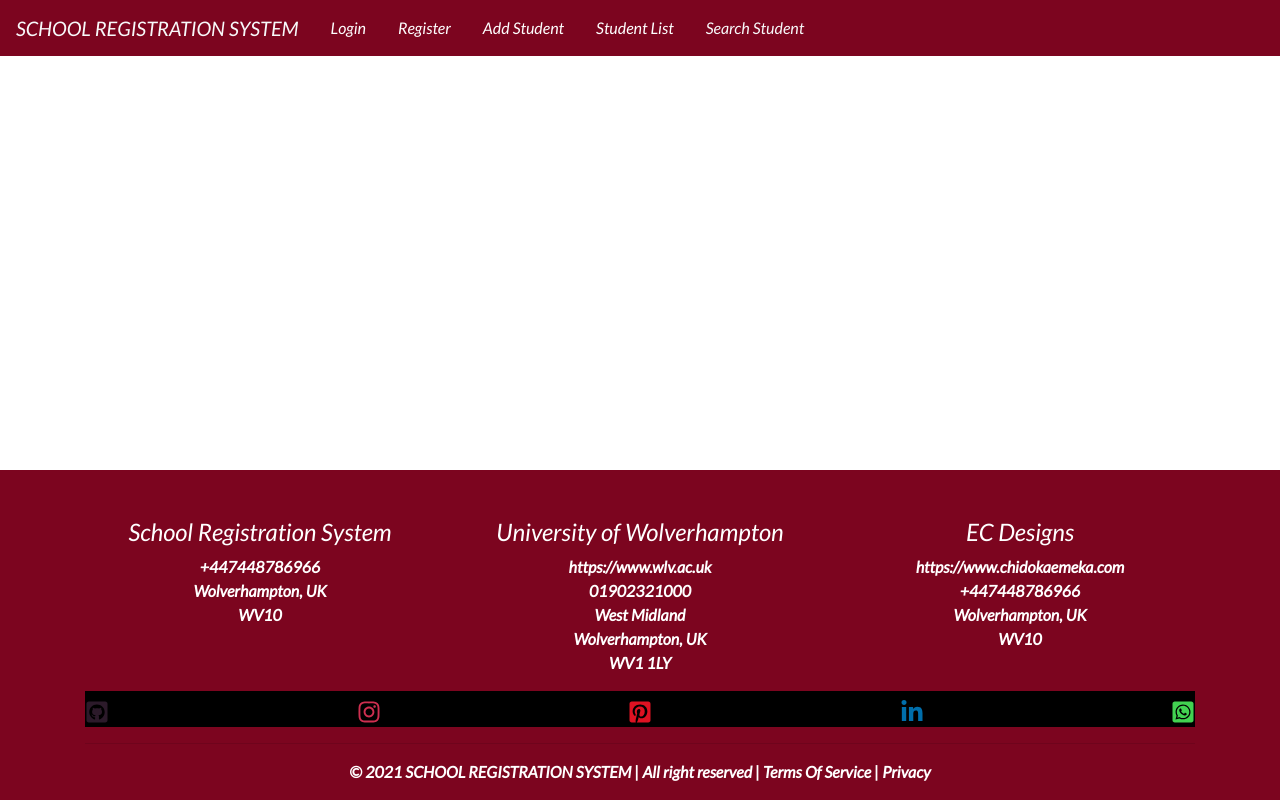
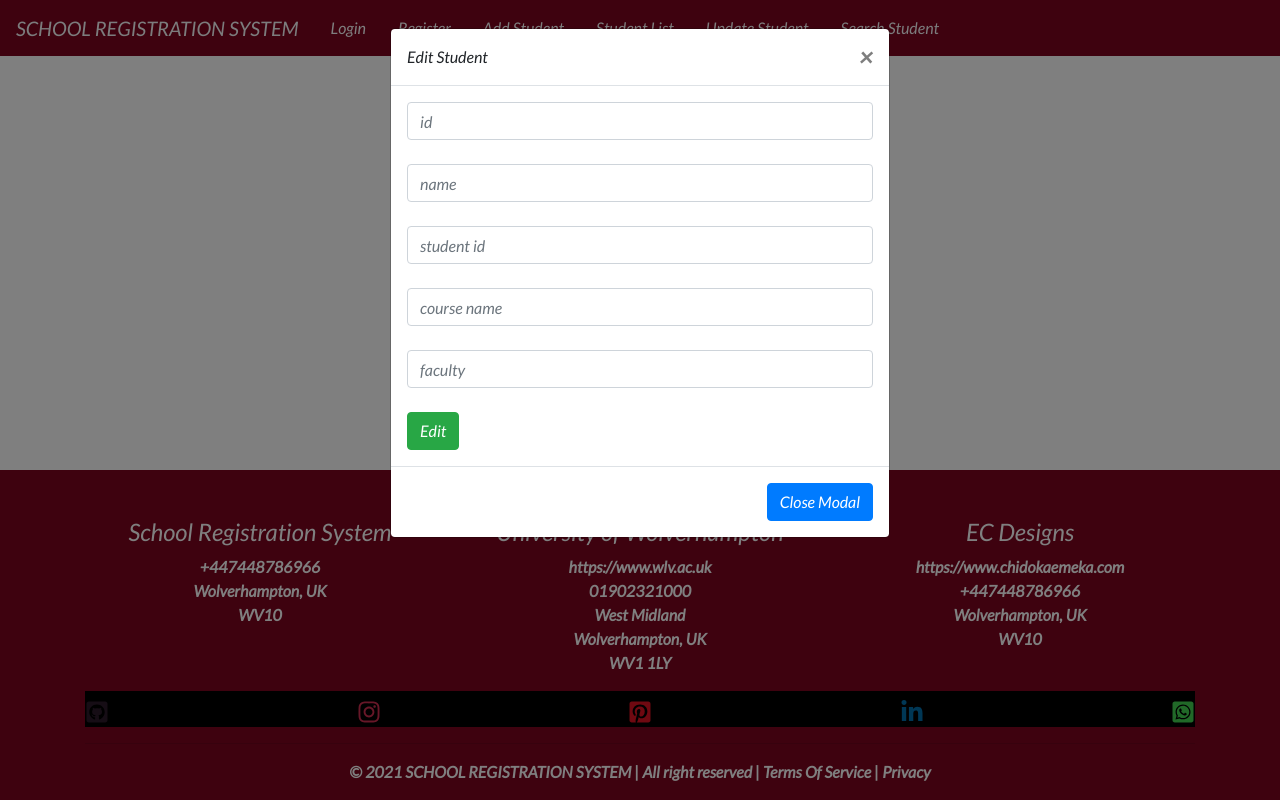
Before and after one commit to Emzzy123/React-_school_registration_system, a React (Create React App) app: page /editstudent in a window 1280 px wide. Built offline with nearby package versions, Linux system fonts and the light colour scheme; no server answers.

Commit message:
fixing massive errors

```diff
--- a/src/App.js
+++ b/src/App.js
@@ -8,26 +8,76 @@ import Footer from "./Components/Footer";
 import AddStudent from "./Components/AddStudent";
 import StudentList from "./Components/StudentList";
 
+import Axios from "axios";
+import qs from "qs";
+import EditModal from "./Components/EditModal";
+
 class App extends Component {
+  state = {
+    usersData: [],
+  };
+
+  componentDidMount() {
+    this.showData();
+  }
+
+  showData() {
+    Axios.get(
+      "https://mi-linux.wlv.ac.uk/~2024684/ci3_restapi/index.php/user/students"
+    ).then((resp) => this.setState({ usersData: resp.data }));
+  }
+
+  updateTableAfterUpdate = (e) => {
+    this.showData();
+  };
+
+  clicklogout = (e) => {
+    localStorage.clear();
+    this.setState({
+      logged_in: !this.state.logged_in,
+      token_isValid: !this.state.token_isValid,
+    });
+  };
+
+  deleteData = (id) => {
+    const that = this;
+    const params = {
+      id: id,
+    };
+
+    Axios.post(
+      "https://mi-linux.wlv.ac.uk/~2024684/ci3_restapi/index.php/user/delete",
+      qs.stringify(params)
+    )
+      .then((resp) => {
+        that.showData();
+      })
+      .catch((error) => console.log(error));
+  };
+
   render() {
     return (
       <div className="page-container">
         <div className="content-wrap">
           <Router>
-            <Header
-            // logged_in={this.state.logged_in}
-            // clicklogout={this.clicklogout}
-            />
+            <Header />
             <Switch>
               <Route
-                path="/login"
-                component={() => (
-                  <Login
-                  // submitLogin={this.submitLogin}
-                  // logged_in={this.state.logged_in}
-                  />
+                exact
+                path="/student"
+                render={(props) => (
+                  <React.Fragment>
+                    <StudentList
+                      submitData={this.submitData}
+                      usersData={this.state.usersData}
+                      deleteData={this.deleteData}
+                      updateTableAfterUpdate={this.updateTableAfterUpdate}
+                    />
+                  </React.Fragment>
                 )}
               />
+              <Route path="/editstudent" component={() => <EditModal />} />
+              <Route path="/login" component={() => <Login />} />
               <Route
                 path="/register"
                 component={() => (
@@ -44,14 +94,6 @@ class App extends Component {
                   />
                 )}
               />
-              <Route
-                path="/student"
-                component={() => (
-                  <StudentList
-                  // logged_in={ this.state.logged_in }
-                  />
-                )}
-              />
             </Switch>
           </Router>
         </div>
--- a/src/Components/AddStudent.js
+++ b/src/Components/AddStudent.js
@@ -45,7 +45,7 @@ class Register extends Component {
           <br />
           <br />
           <center>
-            <h1>Register student</h1>
+            <h1>Add New Student</h1>
           </center>
           <br />
           <form onSubmit={this.onSubmit}>
--- /dev/null
+++ b/src/Components/DataItem.js
@@ -0,0 +1,38 @@
+import React, { Component } from "react";
+import { Link } from "react-router-dom";
+
+class DataItem extends Component {
+  clickDelete(id) {
+    this.props.deleteData(id);
+  }
+
+  render() {
+    const { id, name, student_id, course_name, faculty } = this.props.usersData;
+
+    return (
+      <tr>
+        <td>{name}</td>
+        <td>{student_id}</td>
+        <td>{course_name}</td>
+        <td>{faculty}</td>
+        <td>
+          <span>
+            <Link to={"editstudent/" + id}>
+              <span className="update">Update</span>
+            </Link>
+          </span>
+          <span>
+            <strong>|</strong>
+          </span>
+          <span>
+            <span onClick={(e) => this.clickDelete(id)} className="delete">
+              Delete
+            </span>
+          </span>
+        </td>
+      </tr>
+    );
+  }
+}
+
+export default DataItem;
--- /dev/null
+++ b/src/Components/EditModal.js
@@ -0,0 +1,119 @@
+import React, { Component } from "react";
+import { Button, Modal } from "react-bootstrap";
+import Axios from "axios";
+import qs from "qs";
+
+class EditModal extends Component {
+  state = {
+    show: true,
+    id: "",
+    name: "",
+    school_id: "",
+    course_name: "",
+    faculty: "",
+  };
+
+  onChange = (e) => {
+    this.setState({
+      ...this.state,
+      [e.target.name]: e.target.value,
+    });
+  };
+
+  onSubmit = (e) => {
+    e.preventDefault();
+
+    const params = {
+      id: this.state.id,
+      name: this.state.name,
+      student_id: this.state.student_id,
+      course_name: this.state.course_name,
+      faculty: this.state.faculty,
+    };
+    Axios.post(
+      "https://mi-linux.wlv.ac.uk/~2024684/ci3_restapi/index.php/user/editstudent/",
+      qs.stringify(params)
+    ).then((resp) => {
+      console.log(resp);
+    });
+    alert("Update Successful");
+  };
+
+  handleModal() {
+    this.setState({
+      show: !this.state.show,
+    });
+  }
+  render() {
+    return (
+      <div>
+        <Modal show={this.state.show} onHide={() => this.handleModal()}>
+          <Modal.Header closeButton>Edit Student</Modal.Header>
+          <Modal.Body>
+            <form onSubmit={this.onSubmit}>
+              <input
+                className="input form-control"
+                type="text"
+                name="id"
+                value={this.state.id}
+                onChange={this.onChange}
+                placeholder="id"
+              />
+              <br />
+              <input
+                className="input form-control"
+                type="text"
+                name="name"
+                value={this.state.name}
+                onChange={this.onChange}
+                placeholder="name"
+              />
+              <br />
+              <input
+                className="input form-control"
+                type="text"
+                name="student_id"
+                value={this.state.student_id}
+                onChange={this.onChange}
+                placeholder="student id"
+              />
+              <br />
+              <input
+                className="input form-control"
+                type="text"
+                name="course_name"
+                value={this.state.course_name}
+                onChange={this.onChange}
+                placeholder="course name"
+              />
+              <br />
+              <input
+                className="input form-control"
+                type="text"
+                name="faculty"
+                value={this.state.faculty}
+                onChange={this.onChange}
+                placeholder="faculty"
+              />
+              <br />
+              <button type="submit" className="btn btn-success">
+                Edit
+              </button>
+            </form>
+          </Modal.Body>
+          <Modal.Footer>
+            <Button
+              onClick={() => {
+                this.handleModal();
+              }}
+            >
+              Close Modal
+            </Button>
+          </Modal.Footer>
+        </Modal>
+      </div>
+    );
+  }
+}
+
+export default EditModal;
--- a/src/Components/Header.js
+++ b/src/Components/Header.js
@@ -42,6 +42,14 @@ class Header extends Component {
                 Student List
               </Link>
             </ReactBootStrap.Nav.Link>
+            <ReactBootStrap.Nav.Link className="text-light">
+              <Link
+                to="/editstudent"
+                style={{ color: "#fff", textDecoration: "none" }}
+              >
+                Update Student
+              </Link>
+            </ReactBootStrap.Nav.Link>
             <ReactBootStrap.Nav.Link href="#memes" className="text-light">
               Search Student
             </ReactBootStrap.Nav.Link>
--- a/src/Components/Register.js
+++ b/src/Components/Register.js
@@ -32,6 +32,7 @@ class Register extends Component {
     ).then((resp) => {
       console.log(resp);
     });
+    alert("Registration Successful");
   };
 
   render() {
@@ -42,6 +43,7 @@ class Register extends Component {
     return (
       <div>
         <div className="col-sm-6 offset-sm-3">
+          <br />
           <center>
             <h1>School Registration Page</h1>
           </center>
@@ -75,7 +77,7 @@ class Register extends Component {
             />
             <br />
             <center>
-              <button className="btn btn-success">Register</button>
+              <button className="btn btn-primary">Register</button>
             </center>
           </form>
         </div>
--- a/src/Components/StudentList.js
+++ b/src/Components/StudentList.js
@@ -1,98 +1,19 @@
-/* eslint-disable jsx-a11y/alt-text */
-import React, { useState, useEffect } from "react";
-import { table } from "react-bootstrap";
-import { Link } from "react-router-dom";
+import React, { Component } from "react";
+import UserTable from "./UserTable";
 
-function StudentList() {
-  const [data, setData] = useState([]);
-  useEffect(() => {
-    fetchData();
-  }, []);
-  async function deleteOperation(id) {
-    let result = await fetch(
-      "https://mi-linux.wlv.ac.uk/~2024684/ci3_restapi/index.php/user/delete_student/" +
-        id,
-      {
-        method: "DELETE",
-      }
+export class StudentList extends Component {
+  render() {
+    return (
+      <section className="section">
+        <br />
+        <UserTable
+          usersData={this.props.usersData}
+          deleteData={this.props.deleteData}
+          updateTableAfterUpdate={this.props.updateTableAfterUpdate}
+        />
+      </section>
     );
-    result = await result.json();
-    console.warn(result);
-    fetchData();
   }
-  async function fetchData() {
-    let result = await fetch(
-      "https://mi-linux.wlv.ac.uk/~2024684/ci3_restapi/index.php/user/students"
-    );
-    result = await result.json();
-    setData(result);
-  }
-  return (
-    <div>
-      <br />
-      <center>
-        {" "}
-        <h1>List of Student</h1>
-        <br />
-      </center>
-      <div className="col-sm-8 col-sm offset-sm-2">
-        <table
-          className="table table-hover table-responsive table-responsive-sm table-responsive-lg"
-          // style={{ color: "#fff", backgroundColor: "black" }}
-        >
-          <tr style={{ color: "#fff", backgroundColor: "#000" }}>
-            <td>
-              <strong>ID</strong>
-            </td>
-            <td>
-              <strong>NAME</strong>
-            </td>
-            <td>
-              <strong>STUDENT ID</strong>
-            </td>
-            <td>
-              <strong>COURSE NAME</strong>
-            </td>
-            <td>
-              <strong>FACULTY</strong>
-            </td>
-            {/* <td>
-              <strong>IMAGE</strong>
-            </td> */}
-            <td>
-              <strong>OPERATIONS</strong>
-            </td>
-          </tr>
-          {data.map((item) => (
-            <tr>
-              <td>{item.id}</td>
-              <td>{item.name}</td>
-              <td>{item.student_id}</td>
-              <td>{item.course_name}</td>
-              <td>{item.faculty}</td>
-              {/* <td>
-                <img
-                  style={{ width: 100 }}
-                  src={"http://127.0.0.1:8000/" + item.file_path}
-                />
-              </td> */}
-              <td>
-                <span
-                  onClick={() => deleteOperation(item.id)}
-                  className="delete"
-                >
-                  Delete
-                </span>
-                <Link to={"update/" + item.id}>
-                  <span className="update">Update</span>
-                </Link>
-              </td>
-            </tr>
-          ))}
-        </table>
-      </div>
-    </div>
-  );
 }
 
 export default StudentList;
--- /dev/null
+++ b/src/Components/UserData.js
@@ -0,0 +1,25 @@
+import React, { Component } from "react";
+import DataItem from "./DataItem";
+
+class UserData extends Component {
+  render() {
+    if (this.props.usersData.length === 0) {
+      return (
+        <tr>
+          <td colSpan="5">no data yet, add now</td>
+        </tr>
+      );
+    }
+
+    return this.props.usersData.map((users) => (
+      <DataItem
+        key={users.id}
+        usersData={users}
+        deleteData={this.props.deleteData}
+        showData={this.props.showData}
+      />
+    ));
+  }
+}
+
+export default UserData;
--- /dev/null
+++ b/src/Components/UserTable.js
@@ -0,0 +1,33 @@
+import React, { Component } from "react";
+import UserData from "./UserData";
+import { table } from "react-bootstrap";
+
+class UserTable extends Component {
+  render() {
+    return (
+      <div>
+        <div className="col-sm col-md col-lg offset">
+          <table className="table table-hover table-stripped table-responsive-lg">
+            <thead className="thead-dark">
+              <tr>
+                <th>Name</th>
+                <th>Student ID</th>
+                <th>Course Name</th>
+                <th>Faculty</th>
+                <th>Operation</th>
+              </tr>
+            </thead>
+            <tbody>
+              <UserData
+                usersData={this.props.usersData}
+                deleteData={this.props.deleteData}
+              />
+            </tbody>
+          </table>
+        </div>
+      </div>
+    );
+  }
+}
+
+export default UserTable;
```
